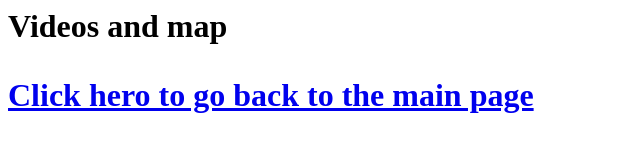
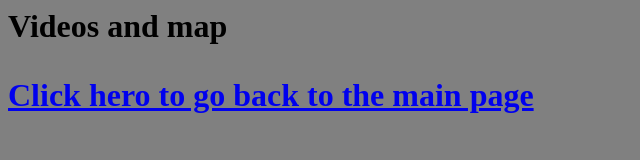
Before and after one commit to JorgeGarcia-github-io/page2, a plain HTML site: page index.html in a window 1280 px wide. Shown: the whole page, without its empty margins (0-640 px from the left). Drawn offline with Linux system fonts and the light colour scheme.

Commit message:
Update index.html

```diff
--- a/index.html
+++ b/index.html
@@ -8,4 +8,10 @@
     <h1>Videos and map<h1>
       <p><a href="https://jorgegarcia-github-io.github.io/">Click hero to go back to the main page</a></p>
   </body>
+  <style>
+    body{
+      background-color:grey;
+      text-align:left;
+    }
+  </style>
 </html>
```
